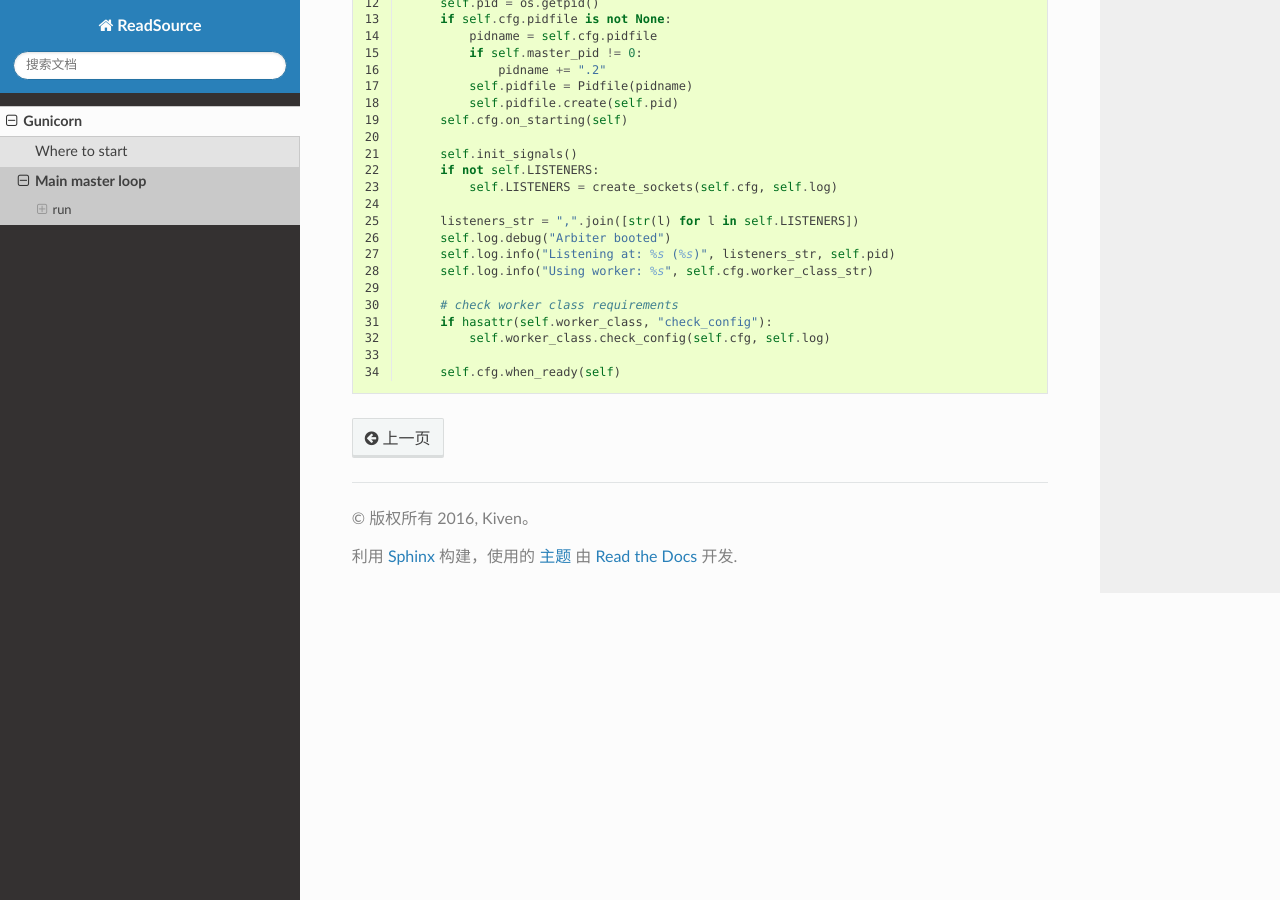
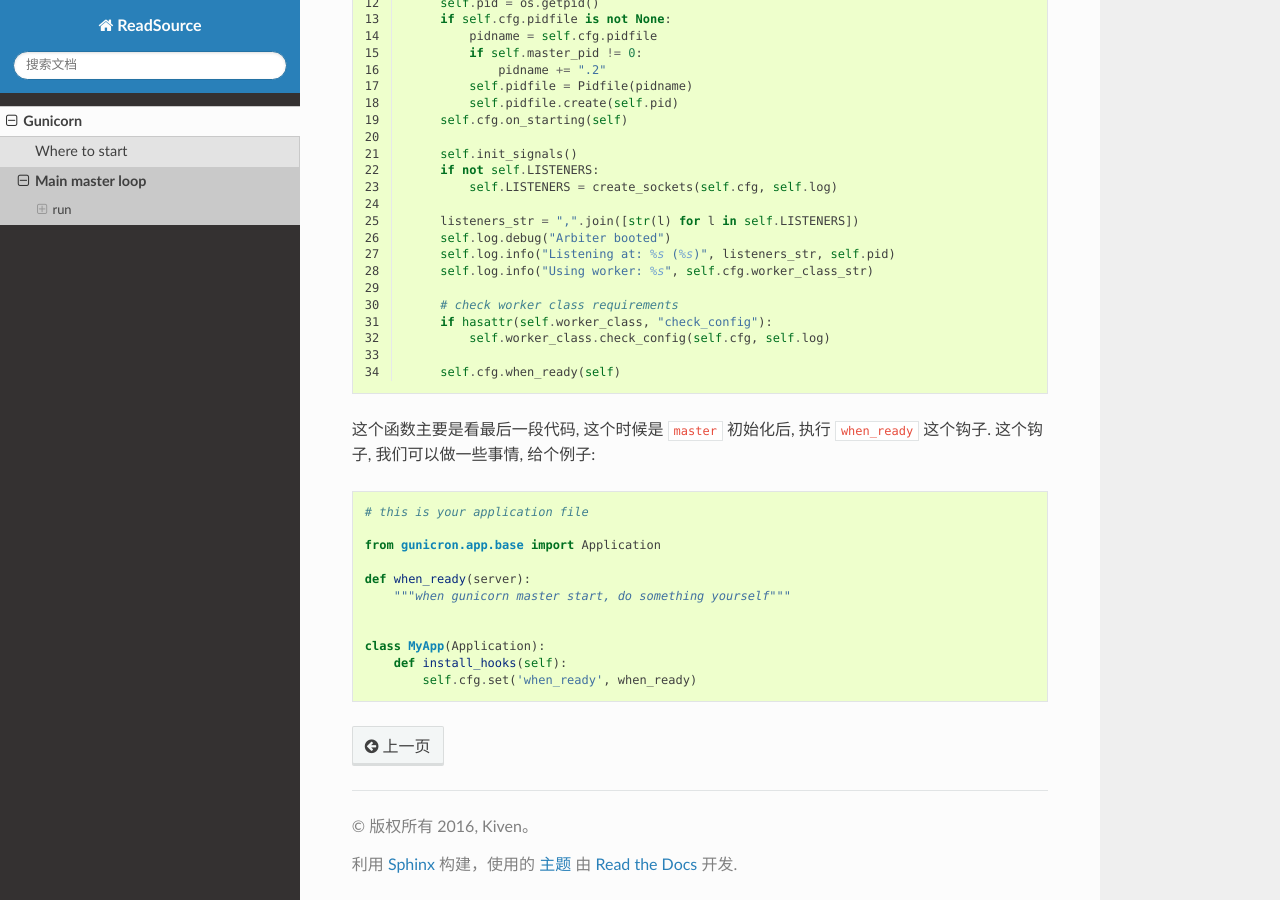
Before and after one commit to MrKiven/ReadSource, a Sphinx documentation site: the page built from docs/gunicorn/arbiter.rst, in a window 1280 px wide and 900 px high, scrolled down 1598 px. Built offline with Sphinx 7.4.7 and the Read the Docs theme 2.0.0, drawn with Linux system fonts in a browser that asks for light colours; the version number could not be read and is left out.

Commit message:
hook demo

```diff
--- a/docs/gunicorn/arbiter.rst
+++ b/docs/gunicorn/arbiter.rst
@@ -109,3 +109,20 @@ self.start
             self.worker_class.check_config(self.cfg, self.log)
 
         self.cfg.when_ready(self)
+
+这个函数主要是看最后一段代码, 这个时候是 ``master`` 初始化后, 执行 ``when_ready`` 这个钩子.
+这个钩子, 我们可以做一些事情, 给个例子:
+
+.. code:: python
+
+    # this is your application file
+
+    from gunicron.app.base import Application
+
+    def when_ready(server):
+        """when gunicorn master start, do something yourself"""
+
+
+    class MyApp(Application):
+        def install_hooks(self):
+            self.cfg.set('when_ready', when_ready)
```
